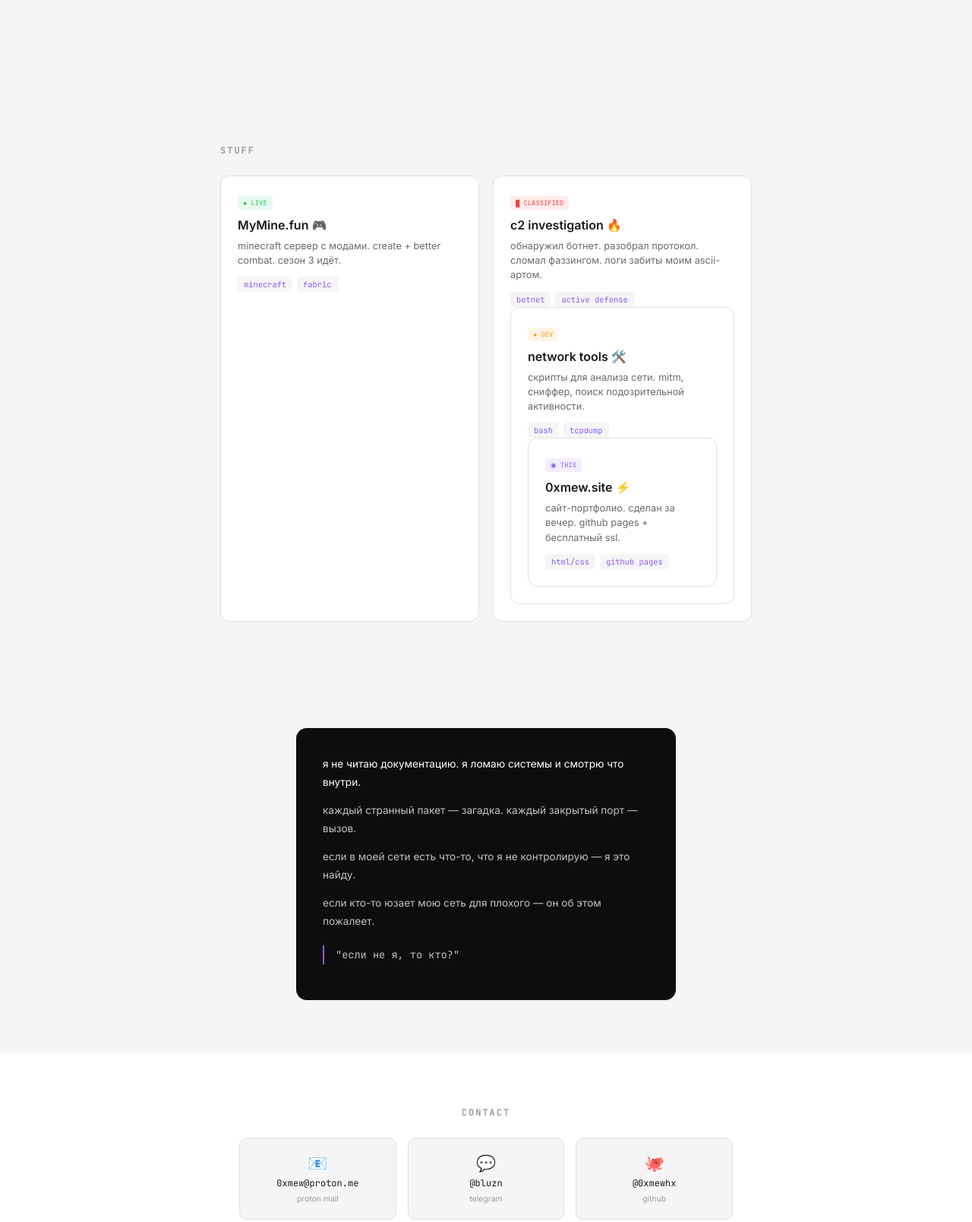
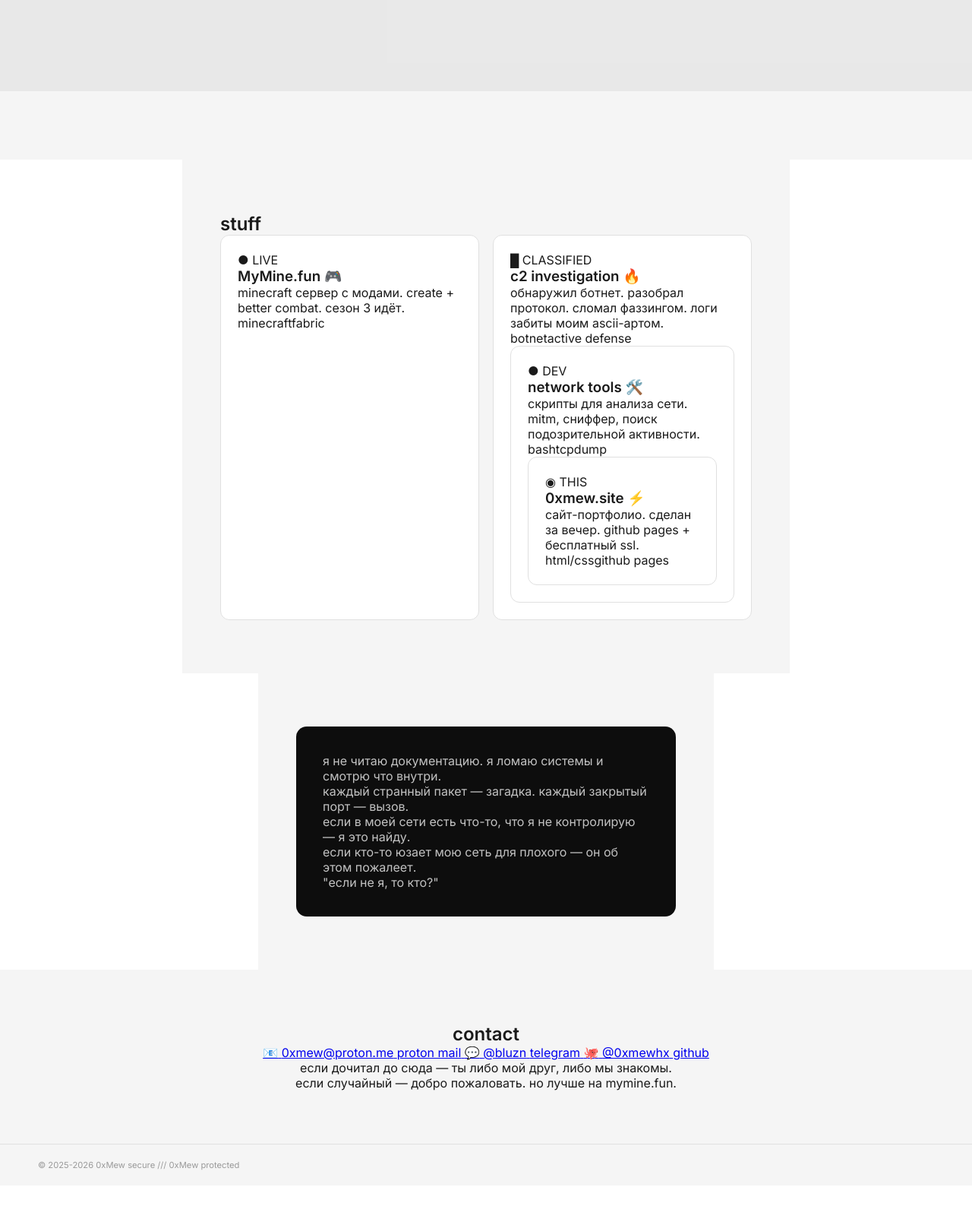
Before and after one commit to 0xMewhx/MyBio, a plain HTML site: page index.html in a window 1280 px wide. Shown: the part 680-2288 px from the top of the page at 76% size. After the commit the page ends 2240 px from the top, so only its background shows below. Drawn offline with Linux system fonts and the light colour scheme.

Commit message:
Update styles.css

```diff
--- a/styles.css
+++ b/styles.css
@@ -1,4 +1,6 @@
-/* CSS - Original design, not copied */
+/* =========================
+   BASE / RESET
+========================= */
 :root {
     --bg-light: #f5f5f5;
     --bg-white: #ffffff;
@@ -28,21 +30,20 @@ html {
 
 body {
     font-family: var(--font-sans);
-    background: var(--bg-light);
+    background: transparent; /* КЛЮЧЕВО */
     color: var(--text-dark);
+    overflow-x: hidden;
 }
 
-/* Terminal Background */
+/* =========================
+   TERMINAL BACKGROUND
+========================= */
 .terminal-bg {
     position: fixed;
-    top: 0;
-    left: 0;
-    width: 100%;
-    height: 100%;
+    inset: 0;
     background: var(--bg-dark);
     z-index: 0;
     display: flex;
-    flex-direction: column;
     justify-content: center;
     align-items: center;
 }
@@ -60,52 +61,52 @@ body {
 
 @keyframes glow {
     from { opacity: 0.15; text-shadow: 0 0 10px var(--accent-dim); }
-    to { opacity: 0.25; text-shadow: 0 0 20px var(--accent), 0 0 30px var(--accent-dim); }
+    to   { opacity: 0.25; text-shadow: 0 0 20px var(--accent), 0 0 30px var(--accent-dim); }
 }
 
 .terminal-content {
     position: absolute;
-    top: 0;
-    left: 0;
-    width: 100%;
-    height: 100%;
+    inset: 0;
     font-family: var(--font-mono);
     font-size: 9px;
     color: rgba(139, 92, 246, 0.08);
+    padding: 15px;
     white-space: pre-wrap;
-    padding: 15px;
+    pointer-events: none;
     overflow: hidden;
-    pointer-events: none;
 }
 
-/* Main Content */
+/* =========================
+   MAIN CONTENT LAYER
+========================= */
 .main-content {
     position: relative;
-    z-index: 1;
-    background: var(--bg-light);
+    z-index: 2;
+    padding-top: 90px; /* компенсация fixed header */
+    background: transparent; /* КЛЮЧЕВО */
 }
 
-/* Header */
+/* =========================
+   HEADER
+========================= */
 .header {
-    display: flex;
-    justify-content: space-between;
-    align-items: center;
-    padding: 25px 50px;
     position: fixed;
     top: 0;
     left: 0;
     right: 0;
+    z-index: 100;
+    display: flex;
+    justify-content: space-between;
+    align-items: center;
+    padding: 22px 50px;
     background: rgba(245, 245, 245, 0.95);
     backdrop-filter: blur(8px);
-    z-index: 100;
 }
 
 .logo {
     font-family: var(--font-mono);
     font-size: 1.1rem;
     font-weight: 700;
-    color: var(--text-dark);
-    letter-spacing: -1px;
 }
 
 .nav {
@@ -114,22 +115,24 @@ body {
 }
 
 .nav a {
-    color: var(--text-gray);
     text-decoration: none;
     font-size: 0.85rem;
-    transition: color 0.2s;
+    color: var(--text-gray);
 }
 
 .nav a:hover {
     color: var(--text-dark);
 }
 
-/* Hero */
+/* =========================
+   HERO
+========================= */
 .hero {
     min-height: 100vh;
+    padding: 80px 50px 60px;
     display: flex;
     align-items: center;
-    padding: 100px 50px 60px;
+    background: rgba(245,245,245,0.95);
 }
 
 .hero-left {
@@ -138,17 +141,14 @@ body {
 
 .hero-title {
     font-size: clamp(2rem, 3.5vw, 2.8rem);
-    font-weight: 600;
     line-height: 1.1;
-    letter-spacing: -0.5px;
     margin-bottom: 22px;
-    color: var(--text-dark);
 }
 
 .hero-desc {
     font-size: 0.9rem;
+    line-height: 1.7;
     color: var(--text-gray);
-    line-height: 1.7;
     margin-bottom: 32px;
 }
 
@@ -157,41 +157,29 @@ body {
     gap: 35px;
 }
 
-.stat {
-    text-align: left;
+.stat-num {
+    font-family: var(--font-mono);
+    font-size: 1.6rem;
+    color: var(--accent);
 }
 
-.stat-num {
-    display: block;
-    font-family: var(--font-mono);
-    font-size: 1.6rem;
-    font-weight: 700;
-    color: var(--accent);
-    margin-bottom: 3px;
+/* =========================
+   SECTIONS BACKGROUNDS
+========================= */
+.projects,
+.philosophy,
+.contact,
+.footer {
+    background: rgba(245,245,245,0.95);
 }
 
-.stat-txt {
-    font-size: 0.7rem;
-    color: var(--text-muted);
-    text-transform: uppercase;
-    letter-spacing: 0.5px;
-}
-
-/* Projects */
+/* =========================
+   PROJECTS
+========================= */
 .projects {
     padding: 70px 50px;
     max-width: 800px;
     margin: 0 auto;
-}
-
-.section-title {
-    font-family: var(--font-mono);
-    font-size: 0.75rem;
-    font-weight: 700;
-    color: var(--text-muted);
-    margin-bottom: 25px;
-    letter-spacing: 2px;
-    text-transform: uppercase;
 }
 
 .projects-grid {
@@ -211,69 +199,13 @@ body {
 }
 
 .project-card:hover {
+    transform: translateY(-2px);
     border-color: var(--accent);
-    transform: translateY(-2px);
-    box-shadow: 0 8px 30px rgba(139, 92, 246, 0.08);
 }
 
-.project-status {
-    display: inline-block;
-    font-family: var(--font-mono);
-    font-size: 0.55rem;
-    padding: 3px 7px;
-    border-radius: 4px;
-    margin-bottom: 10px;
-}
-
-.project-status.live {
-    background: rgba(34, 197, 94, 0.1);
-    color: var(--success);
-}
-
-.project-status.classified {
-    background: rgba(239, 68, 68, 0.1);
-    color: var(--danger);
-}
-
-.project-status.dev {
-    background: rgba(245, 158, 11, 0.1);
-    color: var(--warning);
-}
-
-.project-status.this {
-    background: rgba(139, 92, 246, 0.1);
-    color: var(--accent);
-}
-
-.project-card h3 {
-    font-size: 1rem;
-    font-weight: 600;
-    margin-bottom: 8px;
-    color: var(--text-dark);
-}
-
-.project-card p {
-    font-size: 0.8rem;
-    color: var(--text-gray);
-    margin-bottom: 12px;
-    line-height: 1.5;
-}
-
-.tags {
-    display: flex;
-    gap: 6px;
-}
-
-.tags span {
-    font-family: var(--font-mono);
-    font-size: 0.65rem;
-    padding: 3px 8px;
-    background: var(--bg-light);
-    border-radius: 4px;
-    color: var(--accent);
-}
-
-/* Philosophy */
+/* =========================
+   PHILOSOPHY
+========================= */
 .philosophy {
     padding: 70px 50px;
     max-width: 600px;
@@ -284,167 +216,40 @@ body {
     background: var(--bg-dark);
     border-radius: 14px;
     padding: 35px;
+    color: rgba(255,255,255,0.75);
 }
 
-.philosophy-box p {
-    font-size: 0.85rem;
-    line-height: 1.8;
-    margin-bottom: 12px;
-    color: rgba(255, 255, 255, 0.75);
-}
-
-.philosophy-box p:first-child {
-    color: #ffffff;
-}
-
-.quote {
-    font-family: var(--font-mono);
-    font-size: 1.1rem;
-    color: var(--accent);
-    margin-top: 20px !important;
-    padding-left: 15px;
-    border-left: 2px solid var(--accent);
-}
-
-/* Contact */
+/* =========================
+   CONTACT
+========================= */
 .contact {
     padding: 70px 50px;
-    background: var(--bg-white);
     text-align: center;
 }
 
-.contact .section-title {
-    display: block;
-    text-align: center;
-    margin-bottom: 25px;
+/* =========================
+   FOOTER
+========================= */
+.footer {
+    padding: 20px 50px;
+    font-size: 0.7rem;
+    color: var(--text-muted);
+    border-top: 1px solid var(--border);
 }
 
-.contact-grid {
-    display: flex;
-    justify-content: center;
-    gap: 15px;
-    max-width: 650px;
-    margin: 0 auto 20px;
-}
+/* =========================
+   RESPONSIVE
+========================= */
+@media (max-width: 768px) {
+    .projects-grid {
+        grid-template-columns: 1fr;
+    }
 
-.contact-card {
-    flex: 1;
-    display: flex;
-    flex-direction: column;
-    align-items: center;
-    gap: 6px;
-    padding: 20px 12px;
-    background: var(--bg-light);
-    border: 1px solid var(--border);
-    border-radius: 10px;
-    text-decoration: none;
-    color: inherit;
-    transition: all 0.2s ease;
-}
-
-.contact-card:hover {
-    border-color: var(--accent);
-}
-
-.contact-icon {
-    font-size: 1.3rem;
-}
-
-.contact-text {
-    font-family: var(--font-mono);
-    font-size: 0.75rem;
-    color: var(--text-dark);
-}
-
-.contact-desc {
-    font-size: 0.65rem;
-    color: var(--text-muted);
-}
-
-.contact-note {
-    max-width: 450px;
-    margin: 0 auto;
-    padding: 16px;
-    background: var(--bg-light);
-    border-radius: 8px;
-}
-
-.contact-note p {
-    font-size: 0.75rem;
-    color: var(--text-muted);
-    margin-bottom: 5px;
-}
-
-.contact-note p:last-child {
-    margin-bottom: 0;
-}
-
-/* Footer */
-.footer {
-    display: flex;
-    justify-content: space-between;
-    padding: 20px 50px;
-    background: var(--bg-white);
-    border-top: 1px solid var(--border);
-    font-size: 0.7rem;
-    color: var(--text-muted);
-}
-
-.status {
-    font-family: var(--font-mono);
-    color: var(--success);
-}
-
-/* Responsive */
-@media (max-width: 768px) {
     .header {
         padding: 18px 20px;
     }
 
-    .nav {
-        gap: 22px;
-    }
-
     .hero {
-        padding: 90px 20px 50px;
-    }
-
-    .hero-stats {
-        flex-wrap: wrap;
-        gap: 22px;
-    }
-
-    .projects {
-        padding: 50px 20px;
-    }
-
-    .projects-grid {
-        grid-template-columns: 1fr;
-    }
-
-    .philosophy {
-        padding: 50px 20px;
-    }
-
-    .philosophy-box {
-        padding: 25px 20px;
-    }
-
-    .contact {
-        padding: 50px 20px;
-    }
-
-    .contact-grid {
-        flex-direction: column;
-    }
-
-    .footer {
-        flex-direction: column;
-        gap: 8px;
-        text-align: center;
-        padding: 18px 20px;
-    }
-    .main-content {
-    background: transparent;
+        padding: 80px 20px 50px;
     }
 }
```
